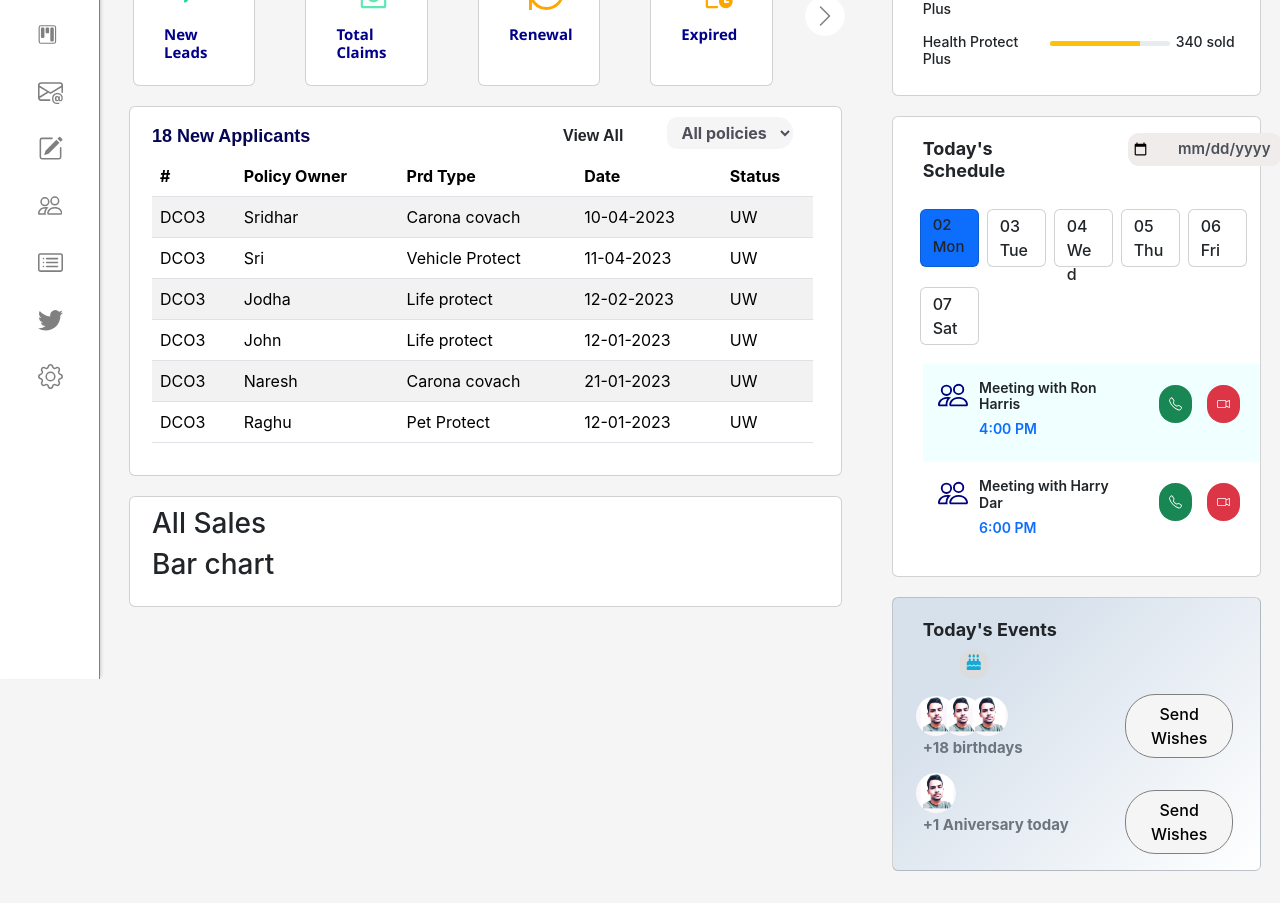
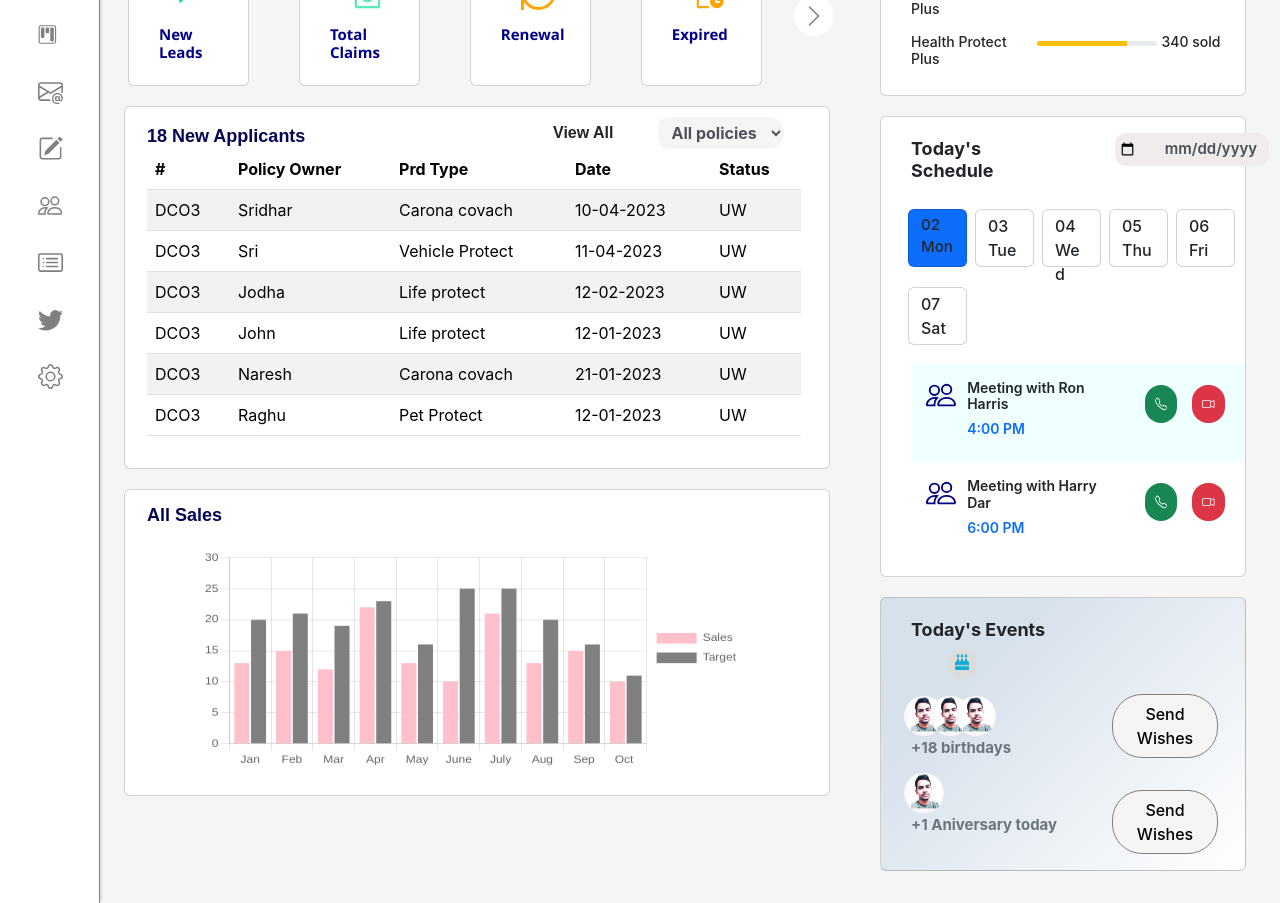
Before and after one commit to sridharshree303/insuranceapp, a React (Create React App) app: page / in a window 1280 px wide. Shown: the part 260-1163 px from the top of the page. Before the commit the page ends 1141 px from the top, so only its background shows below. Built offline with nearby package versions, Linux system fonts and the light colour scheme.

Commit message:
commit#14

```diff
--- a/package.json
+++ b/package.json
@@ -11,8 +11,10 @@
     "@testing-library/user-event": "^13.5.0",
     "bootstrap": "^5.2.3",
     "bootstrap-icons": "^1.10.4",
+    "chart.js": "^4.2.1",
     "react": "^18.2.0",
     "react-bootstrap": "^2.7.4",
+    "react-chartjs-2": "^5.2.0",
     "react-dom": "^18.2.0",
     "react-multi-email": "^1.0.8",
     "react-router": "6.10.0",
--- a/src/App.css
+++ b/src/App.css
@@ -1,7 +1,6 @@
 .app {
   margin: 0;
   padding: 0;
-
 }
 
 body {
@@ -95,12 +94,9 @@ max-width: 70%;
 }
 
 .gridTwo{
-  /* width: auto; */
-  /* width: 100%;  */
-  /* max-width: 900px; */
   position: absolute;
-  margin-left: 95px;
-  padding-right: 70px;
+  margin-left: 90px;
+  padding-right: 80px;
 }
 
 /* ---------------------------DashBoard------------------------------- */
@@ -112,7 +108,7 @@ ol{
 .dashboard{
   width: 100%;
   height: 100%;
-  min-height: 108vh;
+  min-height: 136vh;
   background: white;
   box-shadow: 3px 0 3px -2px rgb(203, 199, 199);
   border-right: 1px solid grey;
@@ -261,3 +257,7 @@ ol li label #arrow{
 }
 
 /* -----------Hide scrollbar--------------- */
+.bar {
+  height: 200px;
+  width: 800px;
+}
--- a/src/App.js
+++ b/src/App.js
@@ -7,6 +7,7 @@ import ProductCatalouge from './product/ProductCatalouge';
 import NewLeads from './viewdata/NewLeads';
 import ViewAllApplicants from './viewdata/ViewAllApplicants';
 
+
 function App() {
   return (
     <div className='app'>
@@ -15,7 +16,7 @@ function App() {
           <Header />
         </div>
 
-        <div className='rightGrid row '>
+        <div className='rightGrid row'>
 
           <div className='gridOne'>
             <input type="checkbox" id="check" name='check' className="hide" />
--- /dev/null
+++ b/src/components/BarChart.js
@@ -0,0 +1,51 @@
+import { Bar } from 'react-chartjs-2';
+import { Chart } from "chart.js/auto";
+import { margin } from '@mui/system';
+/**import {Chart,LinearScale,CategoryScale,BarElement,Legend,Title,Tooltip} from 'chart.js';
+Chart.register(
+    LinearScale,CategoryScale,BarElement,Legend,Title,Tooltip
+)**/
+
+const labels=['Jan','Feb','Mar','Apr','May','June','July','Aug','Sep','Oct '];
+const labelss=[10000,20000,3000,35000,36000];
+
+const options = {
+    plugins:{
+        legend:{
+            position:'right',
+            // textAlign : '',
+            // padding : 20
+        },
+        title:{
+            display:true,
+            // position:'top',
+            //padding:20,
+
+            // text:"All Sales"
+        }
+    }
+}
+const data = {
+    labels,
+    labelss,
+    datasets :[
+        {
+            label:'Sales',
+            data:[13,15,12,22,13,10,21,13,15,10,11,12,28],
+            backgroundColor:'pink'
+        },
+        {
+            label:'Target',
+            data:[20,21,19,23,16,25,25,20,16,11,14,20,28],
+            backgroundColor:'grey'
+        }
+    ]
+}
+
+export default function BarChart(){
+    return(
+        <div className='col-10 offset-1 ' >
+            <Bar className='bar' style={{'width':850,'height':400,'paddingBottom':30,'marginBottom':-20}} options={options} data={data}  />
+        </div>
+    )
+}
--- a/src/components/DashBoard.css
+++ b/src/components/DashBoard.css
@@ -129,6 +129,7 @@
     font-size: 18px;
     font-weight: 600;
     padding-top: 5px;
+    margin-bottom: 0px;
     font-family: Arial, Helvetica, sans-serif;
     color: rgb(5, 5, 85);
 }
@@ -341,3 +342,10 @@ h4{
     width: 170px;
     margin: 5px 0px 8px 0px;
 }
+
+
+.chartbar{
+    /* height: 100%; */
+    /* max-height: 150px; */
+    padding-top: -20px;
+}
--- a/src/components/DashBoard.js
+++ b/src/components/DashBoard.js
@@ -6,6 +6,7 @@ import Avatar from '@mui/material/Avatar';
 import imageOne from '../jsonfiles/Sridhar.jpg';
 import apData from '../jsonfiles/newApplicants.json';
 import { Link } from 'react-router-dom';
+import BarChart from './BarChart';
 
 const DashBoard = () => {
 
@@ -116,8 +117,10 @@ const DashBoard = () => {
                 {/* -----------------bar chart------------------------- */}
                 <div className='row px-3'>
                     <div className='sizing3 row card card-body'>
-                        <h3>All Sales</h3>
-                        <h3>Bar chart</h3>
+                        <h4 className='applicantHeader'>All Sales</h4>
+                        <div >
+                            <BarChart className='chartbar'/>
+                        </div>
                     </div>
                 </div>
             </div>
--- /dev/null
+++ b/src/viewdata/NewLeads.css
@@ -0,0 +1,19 @@
+.newleads{
+    background-color: yellowgreen;
+}
+
+.tableHeader{
+    margin-top: 30px;
+}
+
+.tableHeader span h4{
+    padding: 8px;
+    font-size: 20px;
+    padding-left: 20px;
+}
+
+.tableHeader span i{
+    padding-top: 10px;
+    width: 20px;
+    font-size: 20px;
+}
--- a/src/viewdata/NewLeads.js
+++ b/src/viewdata/NewLeads.js
@@ -1,9 +1,66 @@
 import React from 'react'
+import './NewLeads.css';
+import { useNavigate } from 'react-router-dom';
+
 
 const NewLeads = () => {
+
+  const navigate = useNavigate();
+  const goBack = () => {
+    navigate(-1);
+  }
+
   return (
-    <div>
-      <h3>View new leads</h3>
+    <div className='newLead container bg-info'>
+      {/* ------------ back button + TotalApplications heading */}
+      <div className='row tableHeader'>
+        <span className='float'>
+
+          <i className="fa fa-angle-left" aria-hidden="true"></i>
+
+          <h4>Total Applications</h4>
+        </span>
+      </div>
+      {/* -----Two dropdowns + Three buttons */}
+      {/* -----------------First dropdown------------ */}
+      <div className='row tableHeader'>
+        <span className='float'>
+
+            <div className='dropdown'>
+              <select className='noBorder no-outline'>
+                <option defaultValue="-1">All policies
+                </option>
+                <option value="1">Health</option>
+                <option value="1">Document</option>
+                <option value="1">Gallery</option>
+              </select>
+            </div>
+
+        </span>
+        {/* -----------------second dropdown------------ */}
+        <span className='float'>
+
+            <div className='dropdown'>
+              <select className='noBorder no-outline'>
+                <option defaultValue="-1">All policies
+                </option>
+                <option value="1">Health</option>
+                <option value="1">Document</option>
+                <option value="1">Gallery</option>
+              </select>
+            </div>
+
+        </span>
+        {/* -----------------first button------------ */}
+        <span>
+
+        </span>
+        {/* -------------------------------------- */}
+        <button type="button col-3" class="btn btn-primary btn-outline-info">UW Progress</button>
+        <button type="button" class="btn btn-outline-info">Submitted</button>
+        <button type="button" class="btn btn-outline-info">Customer to inform</button>
+      </div>
+      {/* UW Progress, Submitted, Customer to Confirm */}
     </div>
   )
 }
```
Also changed, not shown: 1 other file (tests, documents, lock files or other folders).
